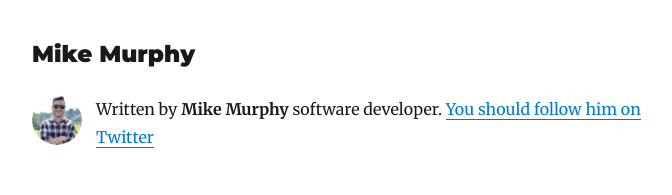
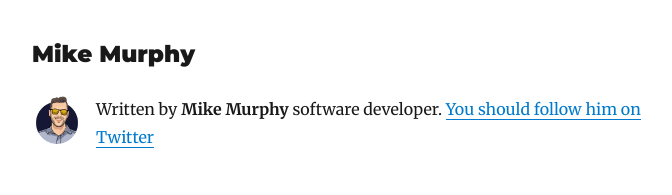
Before and after one commit to mikeymurph77/mikeymurph77.github.io, a Gatsby site: page /blog in a window 1280 px wide. Shown: the top 195 px of the page, without its empty margins (293-965 px from the left). Built offline with nearby package versions, Linux system fonts and the light colour scheme; Gatsby itself is replaced by a stand-in of ours; some packages are replaced by stand-ins of ours.

Commit message:
add profile avatar for bio

```diff
--- a/src/components/bio.js
+++ b/src/components/bio.js
@@ -14,7 +14,7 @@ import { rhythm } from "../utils/typography"
 const Bio = () => {
   const data = useStaticQuery(graphql`
     query BioQuery {
-      avatar: file(absolutePath: { regex: "/profile-pic.png/" }) {
+      avatar: file(absolutePath: { regex: "/small-profile-avatar.png/" }) {
         childImageSharp {
           fixed(width: 50, height: 50) {
             ...GatsbyImageSharpFixed
```
Also changed, not shown: content/assets/small-profile-avatar.png (added).
